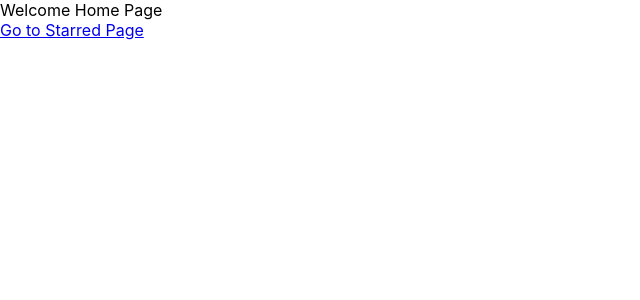
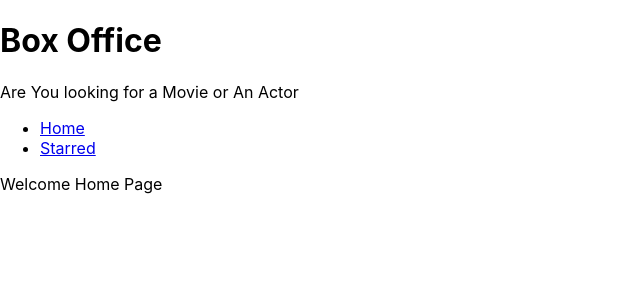
Before and after one commit to AiyushKumar07/BoxOfficeApp, a React (Create React App) app: page / in a window 1280 px wide. Shown: the top 300 px of the page, without its empty margins (0-640 px from the left). Built offline with nearby package versions, Linux system fonts and the light colour scheme.

Commit message:
Added Navigation and Shared Layout For Pages

```diff
--- a/src/App.jsx
+++ b/src/App.jsx
@@ -1,13 +1,16 @@
 import { BrowserRouter, Route, Routes } from 'react-router-dom';
 import Home from './pages/Home';
 import Starred from './pages/Starred';
+import MainLayout from './components/MainLayout';
 
 function App() {
   return (
     <BrowserRouter>
       <Routes>
-        <Route path="/" element={<Home />} />
-        <Route path="/starred" element={<Starred />} />
+        <Route element={<MainLayout />}>
+          <Route path="/" element={<Home />} />
+          <Route path="/starred" element={<Starred />} />
+        </Route>
         <Route path="*" element={<>Not Found</>} />
 
         {/* <Route path="/" element={<App />}>
--- /dev/null
+++ b/src/components/AppTitle.jsx
@@ -0,0 +1,12 @@
+export default function AppTitle(props) {
+  const {
+    title = 'Box Office',
+    subtitle = 'Are You looking for a Movie or An Actor',
+  } = props;
+  return (
+    <div>
+      <h1>{title}</h1>
+      <p>{subtitle}</p>
+    </div>
+  );
+}
--- /dev/null
+++ b/src/components/MainLayout.jsx
@@ -0,0 +1,14 @@
+import { Outlet } from 'react-router-dom';
+import Navs from './Navs';
+import AppTitle from './AppTitle';
+const MainLayout = () => {
+  return (
+    <div>
+      <AppTitle />
+      <Navs />
+      <Outlet />
+    </div>
+  );
+};
+
+export default MainLayout;
--- /dev/null
+++ b/src/components/Navs.jsx
@@ -0,0 +1,21 @@
+import { Link } from 'react-router-dom';
+
+const LINKS = [
+  { text: 'Home', to: '/' },
+  { text: 'Starred', to: '/starred' },
+];
+const Navs = () => {
+  return (
+    <div>
+      <ul>
+        {LINKS.map(item => (
+          <li key={item.to}>
+            <Link to={item.to}>{item.text}</Link>
+          </li>
+        ))}
+      </ul>
+    </div>
+  );
+};
+
+export default Navs;
--- a/src/pages/Home.jsx
+++ b/src/pages/Home.jsx
@@ -1,11 +1,4 @@
-import { Link } from 'react-router-dom';
 const Home = () => {
-  return (
-    <>
-      Welcome Home Page
-      <br />
-      <Link to={'/starred'}>Go to Starred Page</Link>
-    </>
-  );
+  return <>Welcome Home Page</>;
 };
 export default Home;
```
